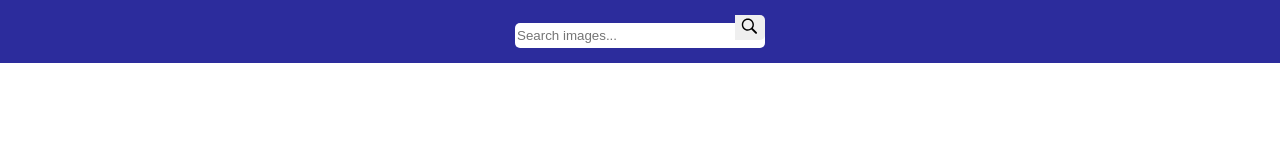
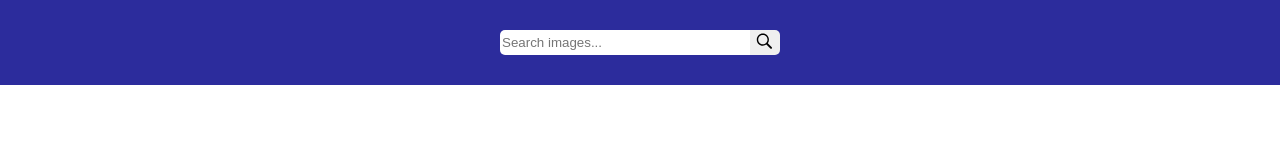
Before and after one commit to DiBaranovska/goit-js-hw-11, a website built with Parcel: page src/index.html in a window 1280 px wide. Built offline with nearby package versions, Linux system fonts and the light colour scheme.

Commit message:
розмітка та запит на сервер

```diff
--- a/package.json
+++ b/package.json
@@ -24,6 +24,7 @@
   },
   "devDependencies": {
     "@parcel/transformer-sass": "^2.6.0",
+    "buffer": "^6.0.3",
     "parcel": "^2.6.0",
     "parcel-reporter-clean-dist": "^1.0.4",
     "posthtml-include": "^1.7.4"
--- a/src/css/styles.css
+++ b/src/css/styles.css
@@ -23,26 +23,31 @@ header {
   background-color: rgb(44, 44, 156);
   position: fixed;
   width: 100%;
-  text-align: center;
+  height: 85px;
 }
 
 .search-for {
-  padding-top: 15px;
-  padding-bottom: 15px;
+display: flex;
+justify-content: center;
+align-items: center;
+margin-top: 30px;
 }
 
 .search-for__input {
   height: 25px;
   width: 250px;
-  border-radius: 5px;
-  margin-right: 0;
+  border-radius: 5px 0 0 5px;
+
   border: none;
+}
+
+.search-for__input:focus-visible {
+outline: 0;
 }
 
 .search-for__btn {
   height: 25px;
   width: 30px;
-  margin-left: -34px;
   border-top-right-radius: 5px;
   border-bottom-right-radius: 5px;
   border: none;
--- a/src/index.js
+++ b/src/index.js
@@ -1,2 +1,15 @@
 import './css/styles.css';
-import Notiflix from 'notiflix';
+//import Notiflix from 'notiflix';
+import axios from 'axios';
+const BASE_URL = "https://pixabay.com/api/";
+const API_KEY = "34925796-aa77653a24e3240cce9cedfc1";
+
+
+   /* async function getImages() {
+  try {
+      const response = await axios.get(`${BASE_URL}` ? key = " + "`${API_KEY}` + encodeURIComponent('yellow+flower'));
+    console.log(response);
+  } catch (error) {
+    console.error(error);
+  }
+};*/
```
Also changed, not shown: src/index.html (line endings or trailing spaces), 1 other file.
